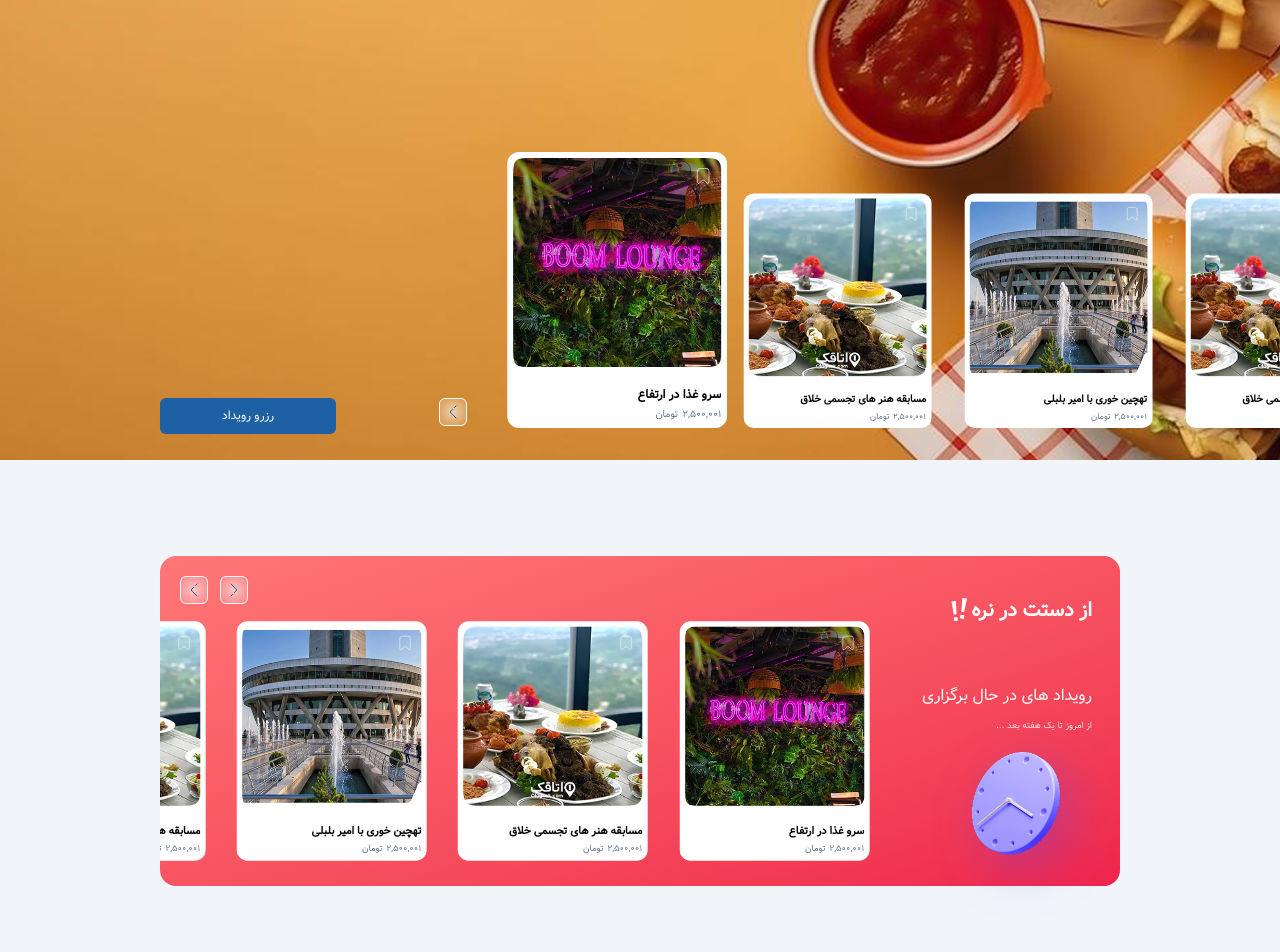
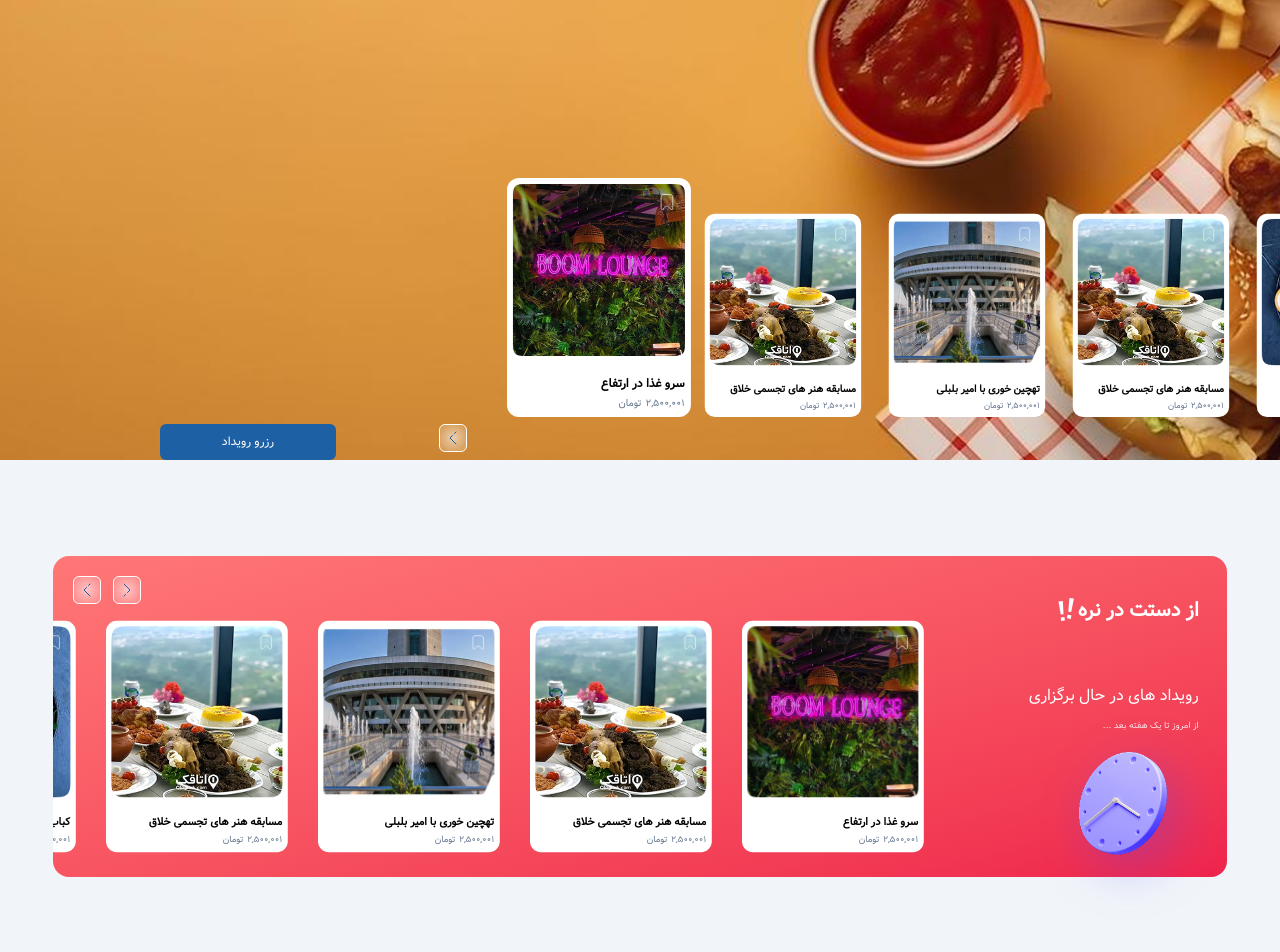
Before and after one commit to MohammadSoleimanikia/assignment, a React (Vite) app: page / in a window 1280 px wide. Shown: the part 340-1292 px from the top of the page. Built offline with nearby package versions, Linux system fonts and the light colour scheme.

Commit message:
handle desktop size responsiveness

```diff
--- a/src/App.tsx
+++ b/src/App.tsx
@@ -5,7 +5,7 @@ import UserPick from "./components/UserPicks/UserPick";
 
 function App() {
     return (
-        <main className="bg-slate-100  font-vazir  min-h-screen space-y-24 font-vazir">
+        <main className="bg-slate-100  font-vazir  min-h-screen  space-y-24 font-vazir">
             <Hero />
             <Features />
             <UserPick />
--- a/src/components/UserPicks/UserPick.tsx
+++ b/src/components/UserPicks/UserPick.tsx
@@ -4,7 +4,7 @@ import UserPicksMobile from "./UserPicksMobile";
 
 export default function UserPick() {
     return (
-        <div className=" w-11/12 md:w-9/12 mx-auto space-y-5" >
+        <div className=" w-11/12 lg:w-9/12 mx-auto space-y-5" >
             {/* heading */}
             <div className="text-center space-y-2">
                 <h2 className="text-xl font-medium md:font-semibold ">انتخاب کاربران</h2>
--- a/src/components/bestEvent/BestEvent.tsx
+++ b/src/components/bestEvent/BestEvent.tsx
@@ -1,6 +1,6 @@
 export default function BestEvent() {
     return (
-        <div className="w-11/12 md:w-9/12 md:flex md:flex-row-reverse rounded-xl md:rounded-2xl p-4 bg-white mx-auto relative  ">
+        <div className="w-11/12 lg:w-9/12 md:flex md:flex-row-reverse rounded-xl md:rounded-2xl p-4 bg-white mx-auto relative  ">
             {/* عکس اصلی + اکشن‌ها */}
             <div className="relative w-full mt-10 md:mt-0 aspect-square overflow-hidden rounded-xl ">
                 <img
--- a/src/components/features/Features.tsx
+++ b/src/components/features/Features.tsx
@@ -31,7 +31,7 @@ export default function Features() {
                 relative
                 bg-gradient-to-br from-[#FF7777] to-[#EF234C]
                 pt-5
-                md:w-9/12 md:mx-auto md:rounded-2xl
+                md:w-11/12 lg:9/12 md:mx-auto md:rounded-2xl
                 md:min-h-[300px]
             "
         >
--- a/src/components/features/FeaturesSliderDesktop.tsx
+++ b/src/components/features/FeaturesSliderDesktop.tsx
@@ -25,6 +25,12 @@ export default function FeaturesSliderDesktop({
                         },
                         1024:{
                             slidesPerView:3.3
+                        },
+                        1200:{
+                            slidesPerView:4.2
+                        },
+                        1600:{
+                            slidesPerView:5.2
                         }
                     }}
                     slidesPerGroup={1}
@@ -44,7 +50,7 @@ export default function FeaturesSliderDesktop({
                     {FOOD_DATA.map((food: FoodType, index) => (
                         <SwiperSlide
                             key={index}
-                            className="!flex !items-start !justify-center py-3"
+                            className="max-w-lg !flex !items-start !justify-center py-3"
                         >
                             <div
                                 className={`
--- a/src/components/hero/HeroSliderDesktop.tsx
+++ b/src/components/hero/HeroSliderDesktop.tsx
@@ -30,14 +30,17 @@ export default function HeroSliderDesktop() {
                     slidesPerView={3.5}
                     breakpoints={{
                         768: {
-                            slidesPerView: 2.2,
+                            slidesPerView: 2.5,
                         },
-                        996: {
-                            slidesPerView: 2.8,
+                        1024: {
+                            slidesPerView: 3.3,
                         },
-                        1217:{
-                            slidesPerView:3.5
-                        }
+                        1200: {
+                            slidesPerView: 4.2,
+                        },
+                        1600: {
+                            slidesPerView: 5.2,
+                        },
                     }}
                     slidesPerGroup={1}
                     spaceBetween={0}
```
